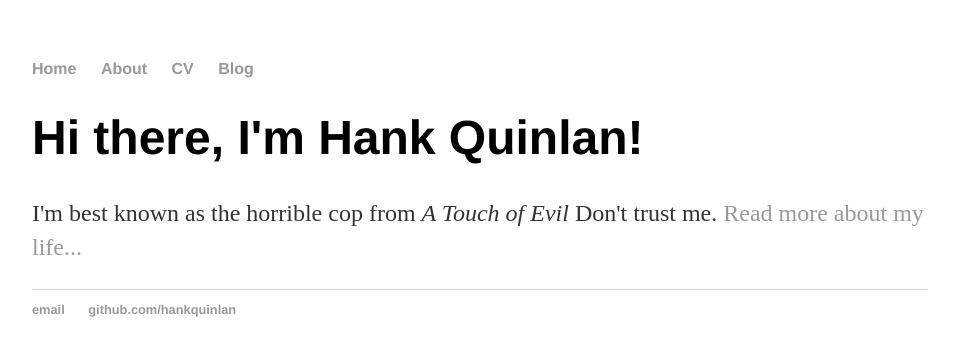
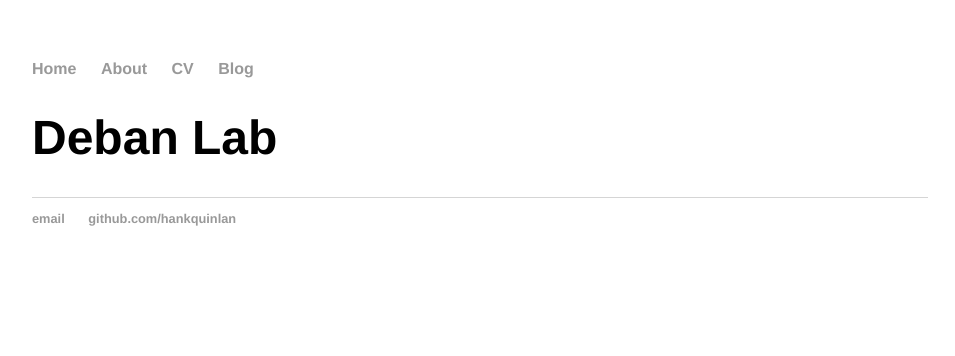
Before and after one commit to debanlab/debanlab.github.io, a Jekyll site: the page built from index.html, in a window 1280 px wide. Shown: the top 356 px of the page, without its empty margins (160-1115 px from the left). Built offline with Jekyll 4.4.1, drawn with Linux system fonts in a browser that asks for light colours.

Commit message:
Update index.html

```diff
--- a/index.html
+++ b/index.html
@@ -3,6 +3,5 @@ layout: default
 title: Hank Quinlan, Horrible Cop
 ---
 <div class="blurb">
-	<h1>Hi there, I'm Hank Quinlan!</h1>
-	<p>I'm best known as the horrible cop from <em>A Touch of Evil</em> Don't trust me. <a href="/about">Read more about my life...</a></p>
-</div><!-- /.blurb -->
+	<h1>Deban Lab</h1>
+	</div><!-- /.blurb -->
```
